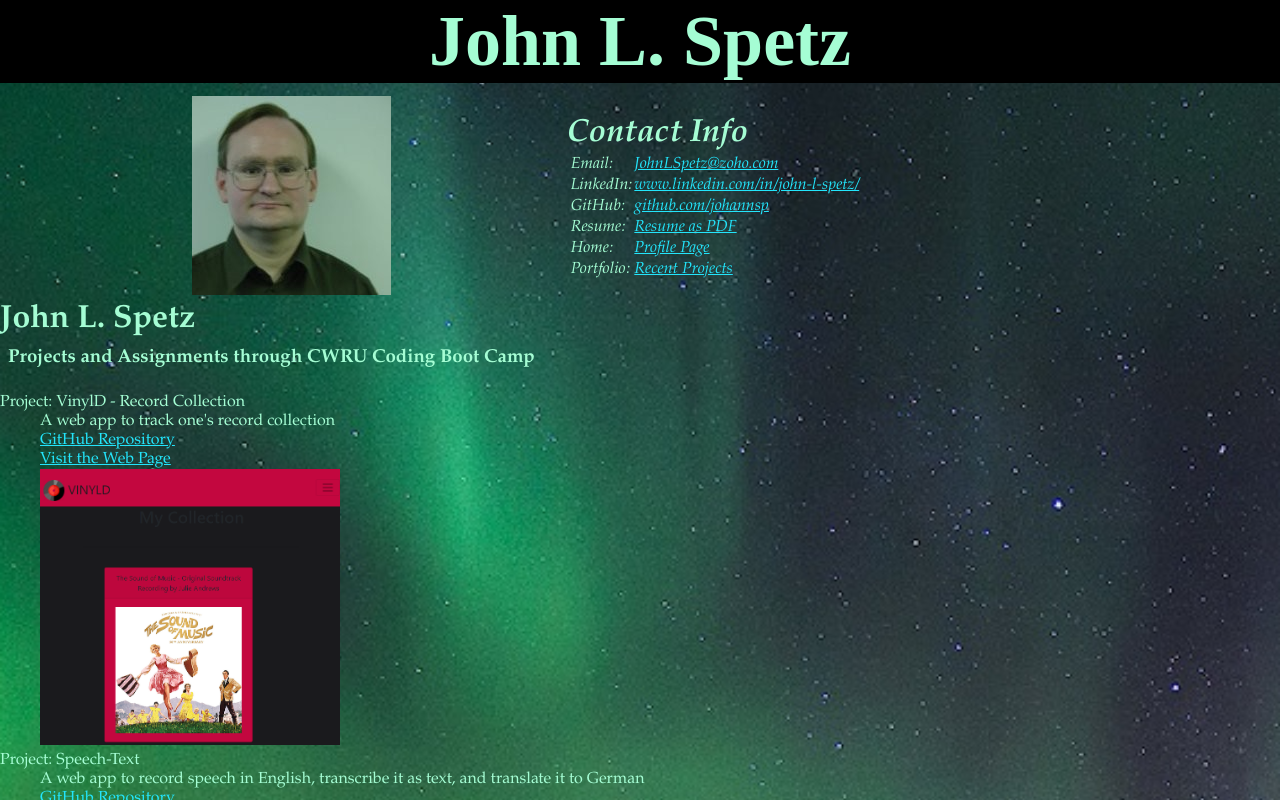
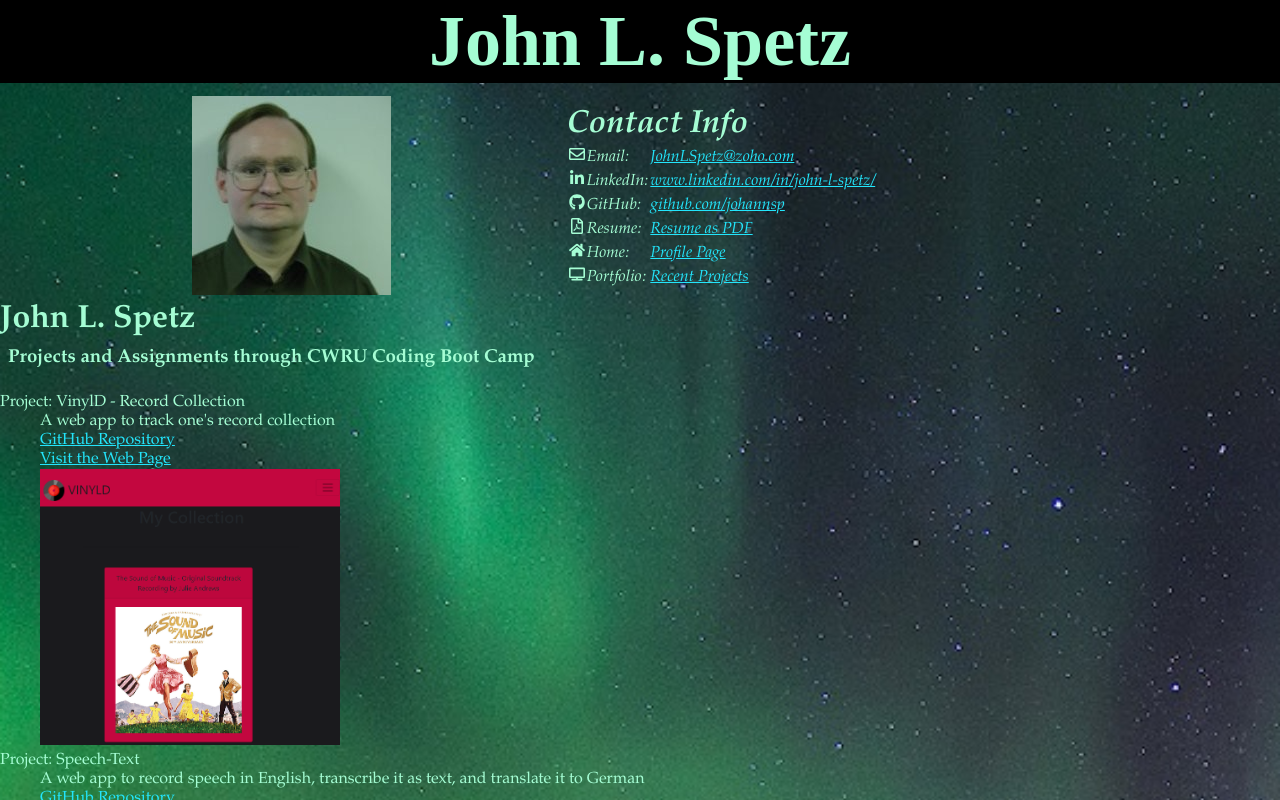
Before and after one commit to johannsp/CWRUBC-React-Portfolio, a React (Create React App) app: page /portfolio in a window 1280 px wide. Shown: the top 800 px of the page. Built offline with nearby package versions, Linux system fonts and the light colour scheme; what webfontloader would draw is missing.

Commit message:
Refactor fontawesome iconts using react-icons

```diff
--- a/package.json
+++ b/package.json
@@ -10,6 +10,7 @@
     "gh-pages": "^3.1.0",
     "react": "^16.13.1",
     "react-dom": "^16.13.1",
+    "react-icons": "^3.11.0",
     "react-router-dom": "^5.2.0",
     "react-scripts": "3.4.3",
     "webfontloader": "^1.6.28"
--- a/src/components/SiteLinks/index.js
+++ b/src/components/SiteLinks/index.js
@@ -1,4 +1,12 @@
 import React from "react";
+import {
+  FaRegEnvelope,
+  FaLinkedinIn,
+  FaGithub,
+  FaRegFilePdf,
+  FaHome,
+  FaTv
+} from "react-icons/fa";
 
 export function SiteLinkTable({ children }) {
   return <table><tbody>{children}</tbody></table>;
@@ -12,6 +20,10 @@ export function SiteLinkRow({
   blank = false,
   children
 }) {
+  // Per jsx-in-depth React topic, run time type choice requires
+  // a capitalized variable rather than the raw prop.
+  const Icon = icon;
+  console.log("∞° Icon=\n", Icon);
   const text = children || link;
   const attributes = {};
   if (blank) {
@@ -19,11 +31,10 @@ export function SiteLinkRow({
     attributes["rel"] = "noopener noreferrer";
   }
   attributes["href"] = `${linkType}${link}`;
-  console.log(attributes);
   return (
     <tr>
       <td>
-      <i className={icon}></i>
+      <Icon />
       </td>
       <td>
       {section}:
@@ -54,42 +65,42 @@ export function SiteLinks() {
         <SiteLinkTable>
 
         <SiteLinkRow
-          icon="fa fa-envelope"
+          icon={FaRegEnvelope}
           section="Email"
           linkType="mailto:"
           link="JohnLSpetz@zoho.com"
           blank={true}
         />
         <SiteLinkRow
-          icon="fa fa-linkedin"
+          icon={FaLinkedinIn}
           section="LinkedIn"
           linkType="https://"
           link="www.linkedin.com/in/john-l-spetz/"
           blank={true}
         />
         <SiteLinkRow
-          icon="fa fa-github"
+          icon={FaGithub}
           section="GitHub"
           linkType="https://"
           link="github.com/johannsp"
           blank={true}
         />
         <SiteLinkRow
-          icon="fa fa-file-pdf-o"
+          icon={FaRegFilePdf}
           section="Resume"
           linkType="https://"
           link="github.com/johannsp"
           blank={true}
         >Resume as PDF</SiteLinkRow>
         <SiteLinkRow
-          icon="fa fa-home"
+          icon={FaHome}
           section="Home"
           linkType="/"
           link="home"
           blank={false}
         >Profile Page</SiteLinkRow>
         <SiteLinkRow
-          icon="fa fa-television"
+          icon={FaTv}
           section="Portfolio"
           linkType="/"
           link="Portfolio"
```
Also changed, not shown: 1 other file (tests, documents, lock files or other folders).
